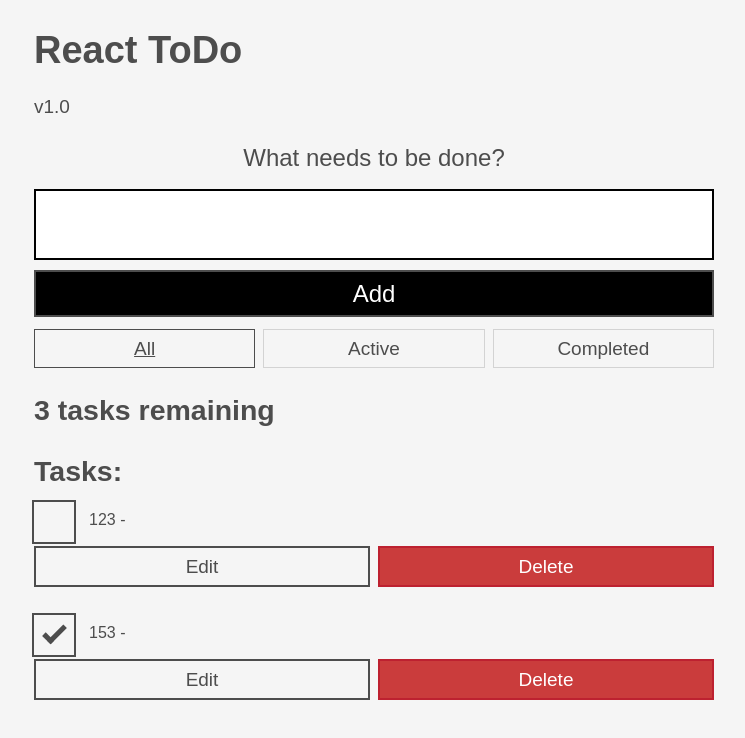
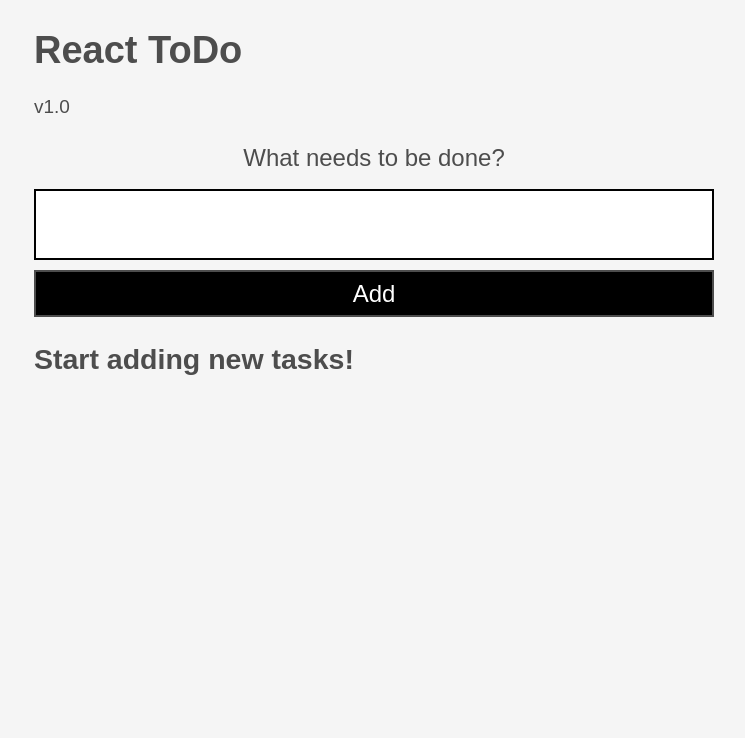
Before and after one commit to zaki-x86/react-tutorial-todo, a React (Vite) app: page / in a window 1280 px wide. Shown: the top 738 px of the page, without its empty margins (266-1011 px from the left). Built offline with nearby package versions, Linux system fonts and the light colour scheme.

Commit message:
Updated App, TaskList, TaskTracker components
feats:
- Tasks can be added dynamically
- An ID is assigned to each task

todo:
- tasks to be edited/deleted.
- active/completed/all buttons are not working yet.

```diff
--- a/src/App.jsx
+++ b/src/App.jsx
@@ -1,4 +1,4 @@
-import { useState } from 'react'
+import { useState, useRef, useEffect } from 'react'
 import AddTodoForm from "./components/AddTodoForm";
 import Header from "./components/Header";
 import TaskList from './components/TaskList';
@@ -7,33 +7,30 @@ import TaskTracker from "./components/TaskTracker";
 const appName = "React ToDo";
 const appVersion = "v1.0";
 
-const addTask = (name) => {
-  // this function needs access to tasks object
-};
-
 const currentTasks = [
-  {
-    id: "123",
-    task: "Study",
-    completed: false
-  },
-  {
-    id: "153",
-    task: "Eat",
-    completed: true
-  }
+  // {id, name, completed}
 ];
 
+
 function App() {
-  // we need to pass `currentTasks` between 3 sibling components: AddTodoForm, TaskTracker, TaskList
+  const [tasks, setTasks] = useState([]);
+  const idRef = useRef(-1);
+  useEffect( () => {idRef.current = idRef.current + 1});
+
   const appInfo = {appName, appVersion};
+
+  const addTask = (name) => {
+    setTasks([
+      ... tasks,
+      {id:idRef.current, name, completed:false}
+    ]);
+  };
 
   return (
     <div className='App'>
       <Header {...appInfo} />
       <AddTodoForm addTask={addTask} />
-      <TaskTracker />
-      <TaskList currentTasks={currentTasks} />
+      <TaskList currentTasks={tasks} />
     </div>
   )
 }
--- a/src/components/TaskList.jsx
+++ b/src/components/TaskList.jsx
@@ -1,10 +1,13 @@
-import { useState } from 'react'
 import Todo from "./Todo";
+import TaskTracker from "./TaskTracker";
 
 const TaskList = ({currentTasks}) => {
-    const [tasks, setTasks] = useState(currentTasks);
+    if (currentTasks.length === 0) {
+        return <h2> Start adding new tasks! </h2>
+    }
 
-    const taskList = tasks.map(task => (
+    console.log(currentTasks);
+    const taskList = currentTasks.map(task => (
         <Todo
           id={task.id}
           name={task.name}
@@ -14,7 +17,7 @@ const TaskList = ({currentTasks}) => {
       ));
 
     return <>
-        <h2>Tasks: </h2>
+        <TaskTracker currentTasks={currentTasks} />
         <ul
             role="list"
             className="todo-list stack-large stack-exception"
--- a/src/components/TaskTracker.jsx
+++ b/src/components/TaskTracker.jsx
@@ -1,4 +1,4 @@
-const TaskTracker = () => {
+const TaskTracker = ({currentTasks}) => {
     return <>
       <div className="filters btn-group stack-exception">
         <button type="button" className="btn toggle-btn" aria-pressed="true">
@@ -17,7 +17,7 @@ const TaskTracker = () => {
           <span className="visually-hidden"> tasks</span>
         </button>
     </div>
-    <h2 id="list-heading">3 tasks remaining</h2>
+    <h2 id="list-heading">{currentTasks.filter(item => item.completed === false).length} tasks remaining</h2>
   </>
 }
 
```
